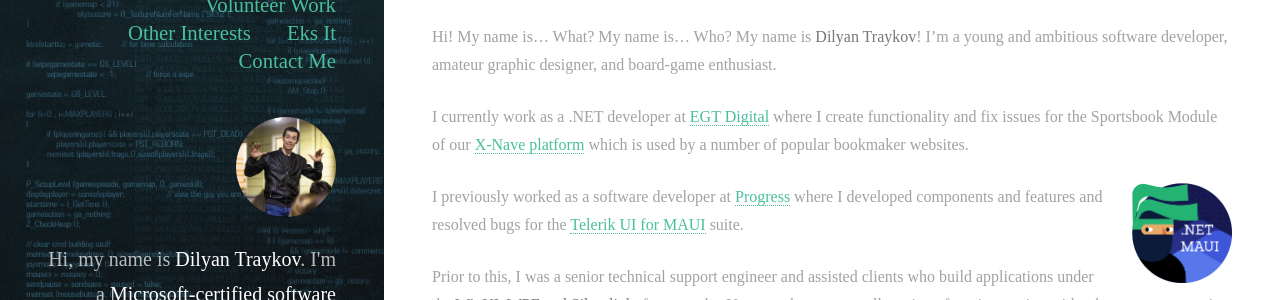
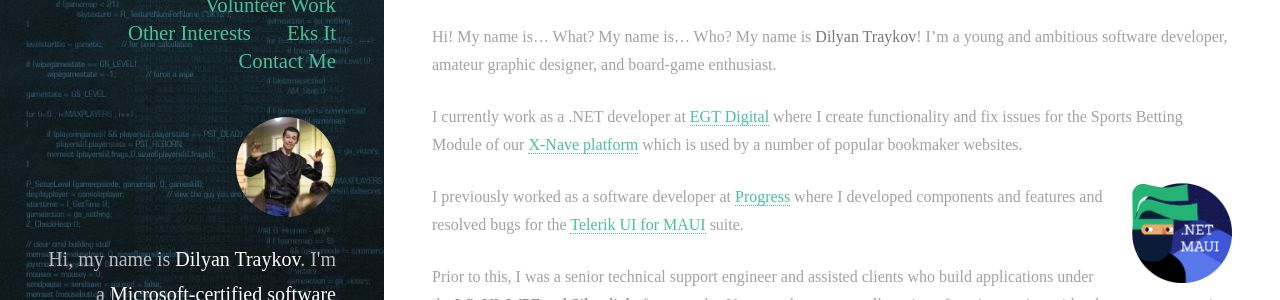
Before and after one commit to dilyantraykov/dilyantraykov.github.io, a Jekyll site: the page built from index.md, in a window 1280 px wide and 900 px high. Shown: the part 133-433 px from the top of the window. Built offline with Jekyll 4.4.1, drawn with Linux system fonts in a browser that asks for light colours; nearby versions of some CDN libraries; some web fonts are replaced.

Commit message:
Revert module name.

```diff
--- a/index.md
+++ b/index.md
@@ -7,7 +7,7 @@
 
 Hi! My name is... What? My name is... Who? My name is **Dilyan Traykov**! I'm a young and ambitious software developer, amateur graphic designer, and board-game enthusiast.
 
-I currently work as a .NET developer at [EGT Digital](https://egt-digital.com/) where I create functionality and fix issues for the Sportsbook Module of our [X-Nave platform](https://egt-digital.com/x-nave-platform/sport/) which is used by a number of popular bookmaker websites.
+I currently work as a .NET developer at [EGT Digital](https://egt-digital.com/) where I create functionality and fix issues for the Sports Betting Module of our [X-Nave platform](https://egt-digital.com/x-nave-platform/sport/) which is used by a number of popular bookmaker websites.
 
 <img src="images/maui.jpg" style="float: right; width: 100px; margin-left: 1em" alt=".NET MAUI" />
 
```
